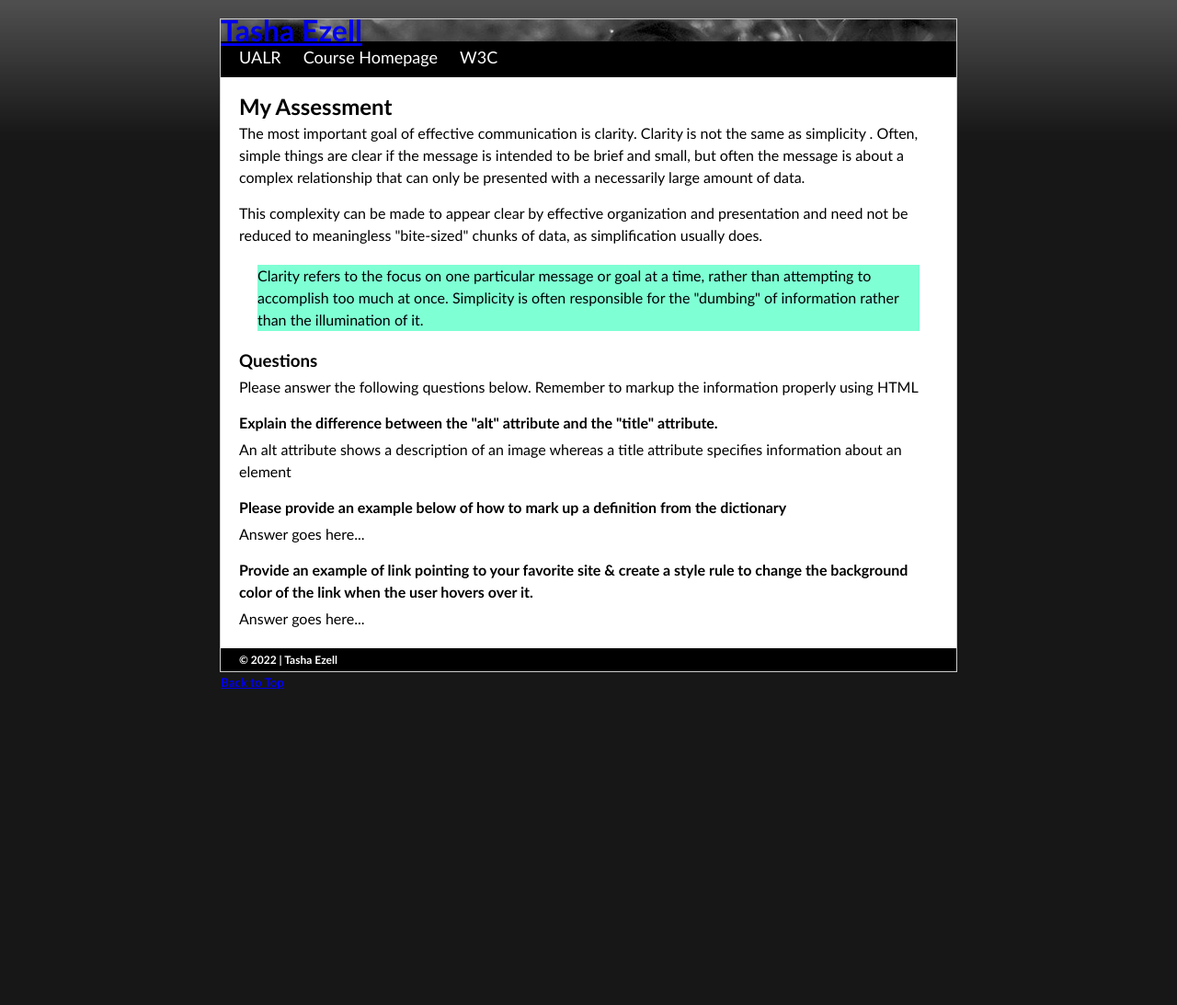
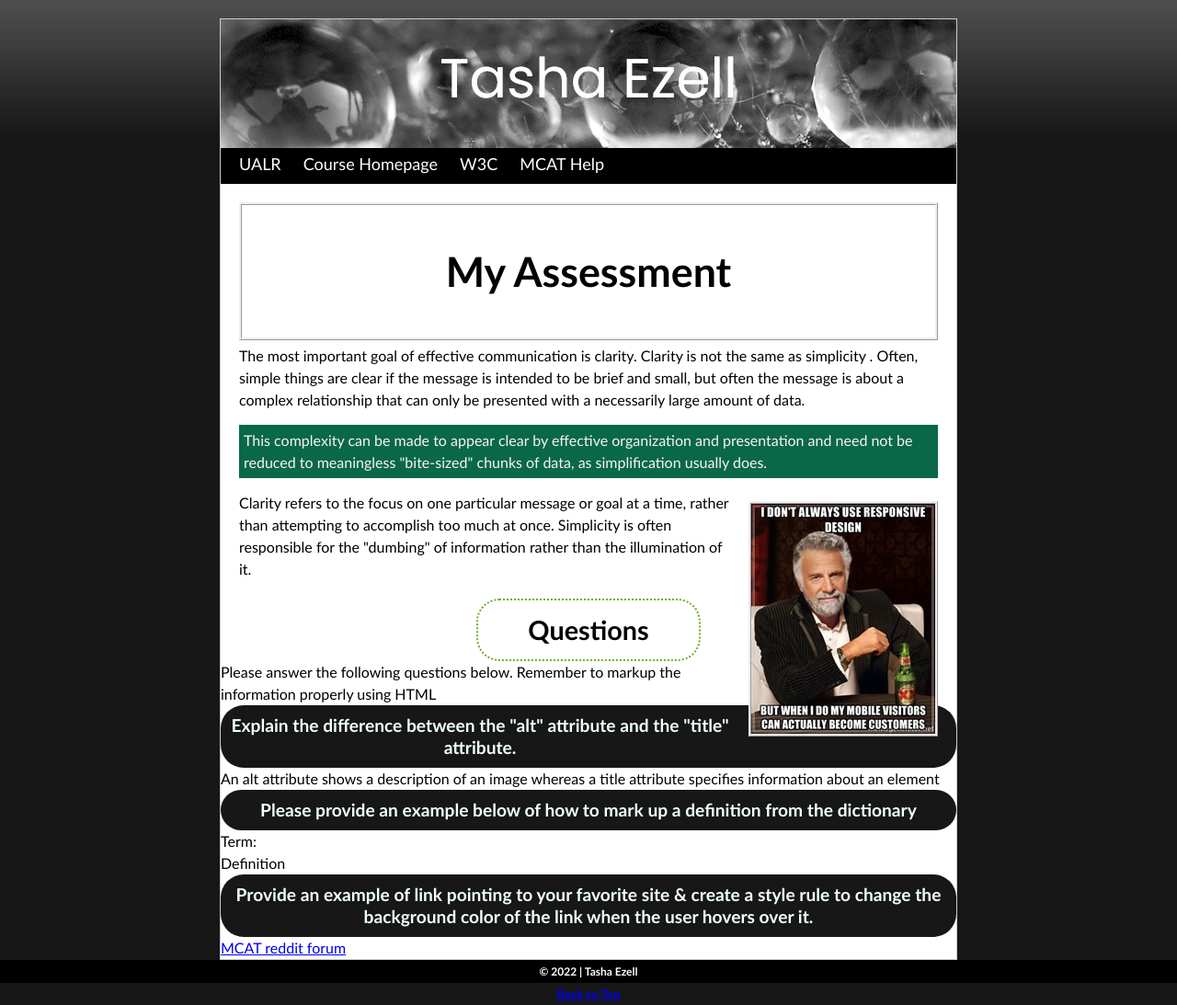
Before and after one commit to trezell/ifsc-3342, a plain HTML site: page pre-assesment/index.html in a window 1280 px wide. Shown: the whole page at 92% size. Before the commit the page ends 800 px from the top, so only its background shows below. Drawn offline with Linux system fonts and the light colour scheme.

Commit message:
first draft

```diff
--- a/pre-assesment/assets/css/screen.css
+++ b/pre-assesment/assets/css/screen.css
@@ -2,11 +2,11 @@
 	margin: 0px;
 	padding: 0px;
 }
-/*This rule ensures that your page is displayed the same on all browsers*/
+/*This rule ensures that your page is displayed the same on all browsers which resets margin and padding on all elements*/
 body {
 	text-align: center;
 	font-family: "Trebuchet MS", Arial, Helvetica, sans-serif;
-	background-image: url("/pre-assesment/assets/img/bg-tile.jpg");
+	background-image: url("../img/bg-tile.jpg");
 	background-repeat: repeat-x;
 	background-color: #171717;
 	font-size: 16px;
@@ -21,10 +21,14 @@ body {
 	margin-top: 20px;
 	border: 1px solid #CCC;
 }
-#header {
-	background-image: url("/pre-assesment/assets/img/headerimg.jpg");
-}
 #header h1 a {
+	display: block;
+	width:800px;
+	height:140px;
+	background-image: url("../img/headerimg.jpg");
+	text-indent: 100%;
+	white-space: nowrap;
+	overflow: hidden;
 }
 #nav {
 	background-color: #000;
@@ -75,6 +79,55 @@ body {
 	margin-left: 20px;
 }
 
-#content.alert{
-	background-color:aquamarine;
+.alert{
+	background-color:rgb(9, 104, 72);
+	padding:5px;
+	color:#faf4f4;
+	clear:both;
 }
+h2{
+	font-size: 2.8rem;
+	border-style: ridge;
+	padding: 60px;
+	text-align: center;
+	margin:auto;
+}
+h3{
+	font-size:1.8rem;
+	border-radius: 25px;
+	border: 2px dotted #73AD21;
+	padding: 20px;
+	width: 200px;
+	height: auto;
+	text-align: center;
+	margin:auto;
+}
+h4{
+	font-size:1.2rem;
+	color:azure;
+	border-radius: 25px;
+	background:#171717;
+	padding:10px;
+	width:auto;
+	height:auto;
+	text-align:center;
+	margin:auto;
+}
+
+.img-right {
+	float:right;
+	border-style: ridge;
+	margin:10px 0 10px 20px;
+}
+#content a{
+	color:#0c3f20;
+    text-decoration:none;
+    background-color: #403027;
+    background-color:rgba(64, 48, 39, .35);
+    padding:6px 12px;
+    border-radius: 20px 8px 20px 8px;
+    transition:.6;
+}
+#content a:hover, #content a:active{
+	background-color:#73AD21;
+}
--- a/pre-assesment/index.html
+++ b/pre-assesment/index.html
@@ -2,7 +2,7 @@
 <html lang="en">
 <head>
 <meta charset="UTF-8"><!--Sets the character encoding-->
-<meta name="description" content="This is a skills pre-assessment for Mobile Web Development" /><!--Gives a description of the content-->
+<meta name="description" content="This is a skills pre-assessment for Mobile Web Development" /><!--Gives a description of the content in search engine-->
 <meta name="author" content="Tasha Ezell"><!--sets the author of the content-->
 <link href="assets/css/screen.css" rel="stylesheet">
 <title>Tasha Ezell - IFSC 3342 Pre-Assessment</title>
@@ -14,24 +14,30 @@
   </div>
   <div id="nav">
     <ul>
-      <li><a href="http://ualr.edu">UALR</a></li>
-      <li><a href="https://thomaswallace.net/course/mobile-web/spring-2018/">Course Homepage</a></li>
+      <li><a href="http://ualr.edu" title="link to UA Little Rock">UALR</a></li>
+      <li><a href="https://thomaswallace.net/course/mobile-web/spring-2018/" title="link to Web Dev Course">Course Homepage</a></li>
       <li><a href="http://www.w3.org/">W3C</a><li title="www.w3.org"></title></li>
+      <li><a href="https://www.reddit.com/r/MCAT2/">MCAT Help</a></li>
     </ul>
   </div>
   <div id="content">
     <h2>My Assessment</h2><!--Hey Thomas!-->
     <p>The most important goal of effective communication is clarity. Clarity is not the same as simplicity . Often, simple things are clear if the message is intended to be brief and small, but often the message is about a complex relationship that can only be presented with a necessarily large amount of data. </p>
-    <p>This complexity can be made to appear clear by effective organization and presentation and need not be reduced to meaningless "bite-sized" chunks of data, as simplification usually does. </p>
-    <div id="content" class="alert"><p>Clarity refers to the focus on one particular message or goal at a time, rather than attempting to accomplish too much at once. Simplicity is often responsible for the "dumbing" of information rather than the illumination of it.</p></div>
+    <p class = "alert">This complexity can be made to appear clear by effective organization and presentation and need not be reduced to meaningless "bite-sized" chunks of data, as simplification usually does. </p>
+    <p><img src="assets/img/img2.jpg" alt="Most interesting man in the world" class="img-right"></p>
+    <p>Clarity refers to the focus on one particular message or goal at a time, rather than attempting to accomplish too much at once. Simplicity is often responsible for the "dumbing" of information rather than the illumination of it.</p></div>
     <h3>Questions</h3>
     <p>Please answer the following questions below. Remember to markup the information properly using HTML</p>
     <h4>Explain the difference between the &quot;alt&quot; attribute and the &quot;title&quot; attribute. </h4>
     <p>An alt attribute shows a description of an image whereas a title attribute specifies information about an element</p>
     <h4>Please provide an example below of how to mark up a definition from the dictionary</h4>
-    <p>Answer goes here...</p>
+    <p><dl>
+      <dt>Term: </dt>
+        <dd>Definition</dd>
+        </dl></p>
     <h4>Provide an example of link pointing to your favorite site &amp; create a style rule to change the background color of the link when the user hovers over it. </h4>
-    <p>Answer goes here... </p>
+    <a href="https://www.reddit.com/r/Mcat/">MCAT reddit forum</a>
+
   </div>
   <div id="footer">
     <h6>&copy; 2022 | Tasha Ezell</h6>
```
Also changed, not shown: pre-assesment/assets/img/img2.jpg (added).
